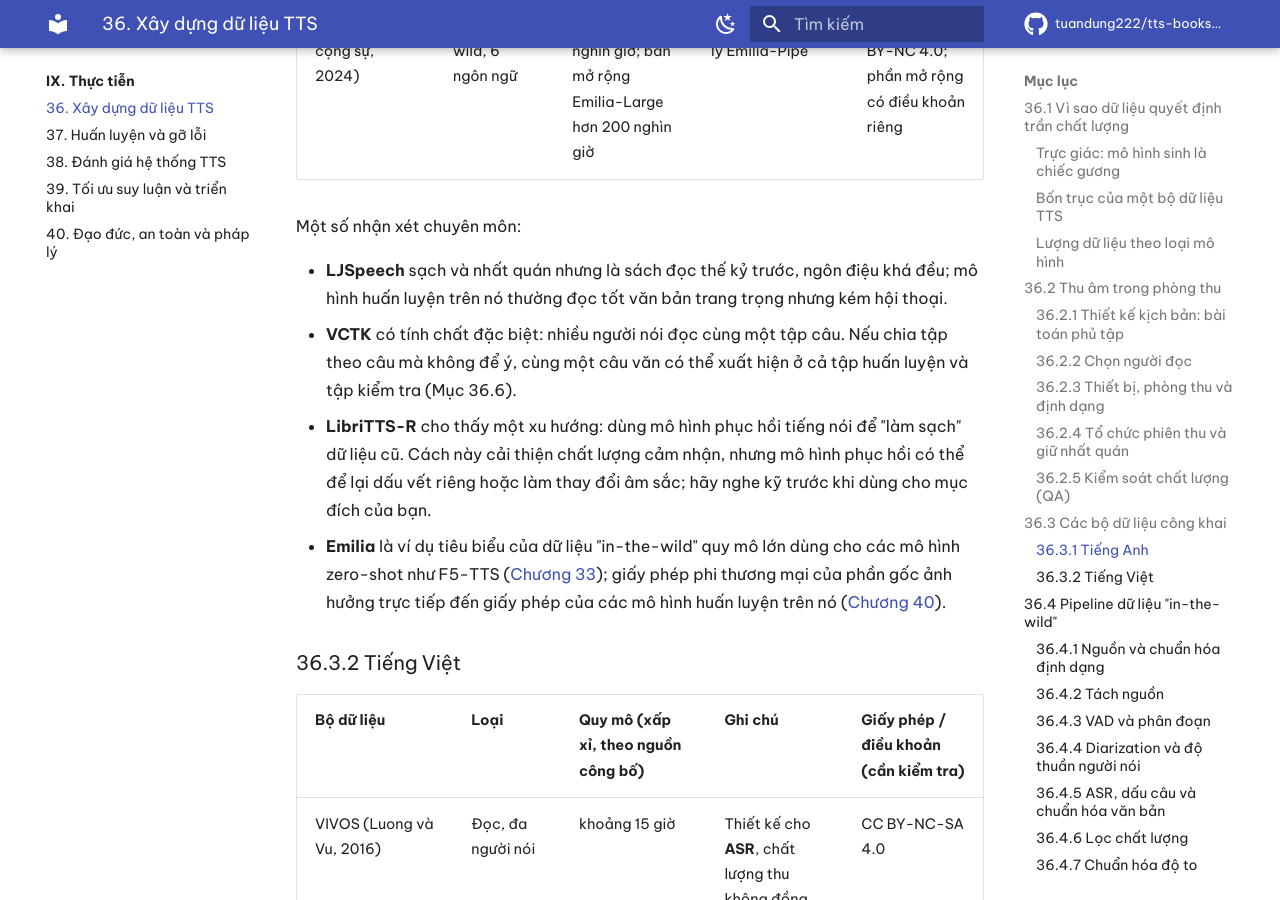
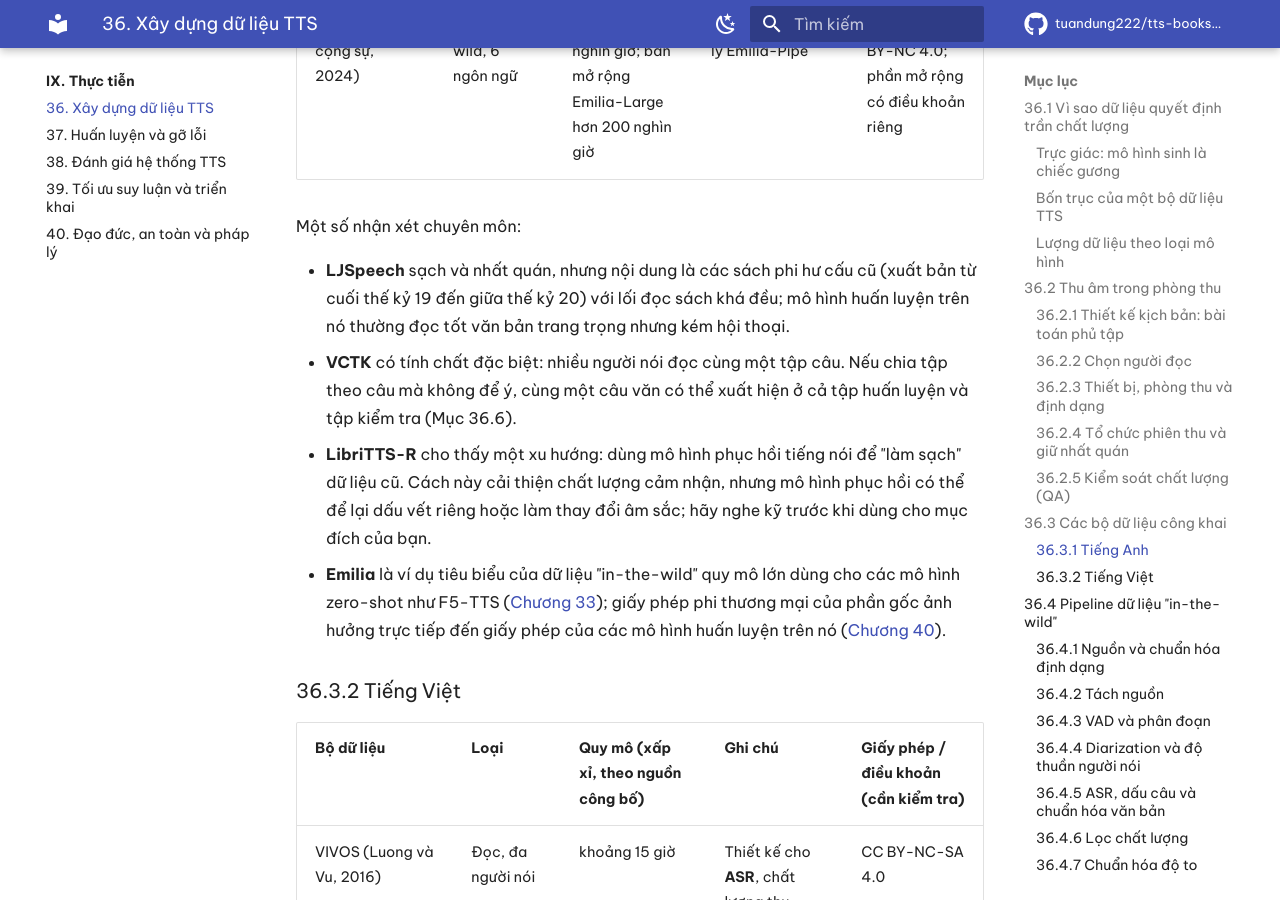
Before and after one commit to tuandung222/tts-books-2026, an MkDocs documentation site: the page built from docs/phan-9-thuc-tien/ch36-du-lieu-tts.md, in a window 1280 px wide and 900 px high, scrolled down 10269 px. Built offline with MkDocs 1.6.1 and Material for MkDocs 9.7.7, drawn with Linux system fonts in a browser that asks for light colours; comment, search, counter and statistics services are not loaded; some of the changed text lies outside the part shown.

Commit message:
WIP: bản thảo các chương đang biên soạn
Co-Authored-By: Claude Opus 5.5 <noreply@anthropic.com>
Claude-Session: https://claude.ai/code/session_01PnSv8GMC4q142v8Kx1mQHm

````diff
--- a/docs/phan-9-thuc-tien/ch36-du-lieu-tts.md
+++ b/docs/phan-9-thuc-tien/ch36-du-lieu-tts.md
@@ -199,7 +199,7 @@ QA gồm hai lớp: tự động và con người.
 
 Một số nhận xét chuyên môn:
 
-- **LJSpeech** sạch và nhất quán nhưng là sách đọc thế kỷ trước, ngôn điệu khá đều; mô hình huấn luyện trên nó thường đọc tốt văn bản trang trọng nhưng kém hội thoại.
+- **LJSpeech** sạch và nhất quán, nhưng nội dung là các sách phi hư cấu cũ (xuất bản từ cuối thế kỷ 19 đến giữa thế kỷ 20) với lối đọc sách khá đều; mô hình huấn luyện trên nó thường đọc tốt văn bản trang trọng nhưng kém hội thoại.
 - **VCTK** có tính chất đặc biệt: nhiều người nói đọc cùng một tập câu. Nếu chia tập theo câu mà không để ý, cùng một câu văn có thể xuất hiện ở cả tập huấn luyện và tập kiểm tra (Mục 36.6).
 - **LibriTTS-R** cho thấy một xu hướng: dùng mô hình phục hồi tiếng nói để "làm sạch" dữ liệu cũ. Cách này cải thiện chất lượng cảm nhận, nhưng mô hình phục hồi có thể để lại dấu vết riêng hoặc làm thay đổi âm sắc; hãy nghe kỹ trước khi dùng cho mục đích của bạn.
 - **Emilia** là ví dụ tiêu biểu của dữ liệu "in-the-wild" quy mô lớn dùng cho các mô hình zero-shot như F5-TTS ([Chương 33](../phan-8-mo-hinh-lon/ch33-nar-quy-mo-lon.md)); giấy phép phi thương mại của phần gốc ảnh hưởng trực tiếp đến giấy phép của các mô hình huấn luyện trên nó ([Chương 40](ch40-dao-duc-an-toan.md)).
@@ -339,7 +339,7 @@ Phần này cài đặt các viên gạch nhỏ nhưng thiết yếu của pipel
 
 ### 36.5.1 Cắt im lặng, băng thông hiệu dụng, clipping
 
-Hàm `trim_silence` coi một khung là im lặng nếu năng lượng thấp hơn đỉnh của tệp quá `top_db` dB; đây chính là cách hoạt động của nhiều hàm cắt im lặng phổ biến. Lưu ý tham số `keep_ms`: luôn chừa một đoạn đệm cố định để không xén mất phụ âm cuối yếu (*-t, -c, -p* trong âm tiết tắc của tiếng Việt có năng lượng rất thấp).
+Hàm `trim_silence` coi một khung là im lặng nếu năng lượng thấp hơn đỉnh của tệp quá `top_db` dB; đây chính là cách hoạt động của nhiều hàm cắt im lặng phổ biến. Lưu ý tham số `keep_ms`: luôn chừa một đoạn đệm cố định để không xén mất phụ âm cuối yếu (các âm cuối tắc *-p, -t, -c* của tiếng Việt không bật hơi ra, nên năng lượng rất thấp).
 
 ```python
 import numpy as np
````
Also changed, not shown: other parts of docs/phan-9-thuc-tien/ch36-du-lieu-tts.md (+3 -3 lines), docs/phan-9-thuc-tien/ch39-trien-khai-production.md (+1 -1 lines).
